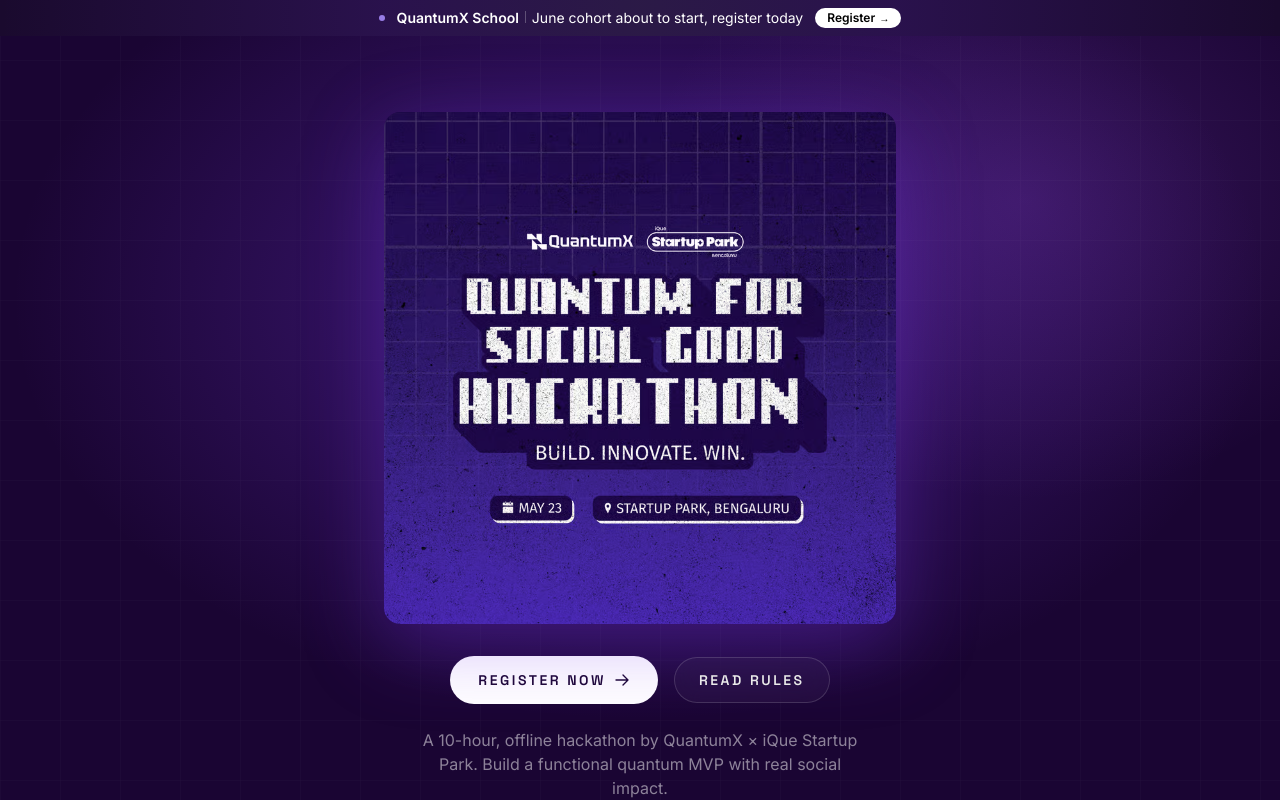
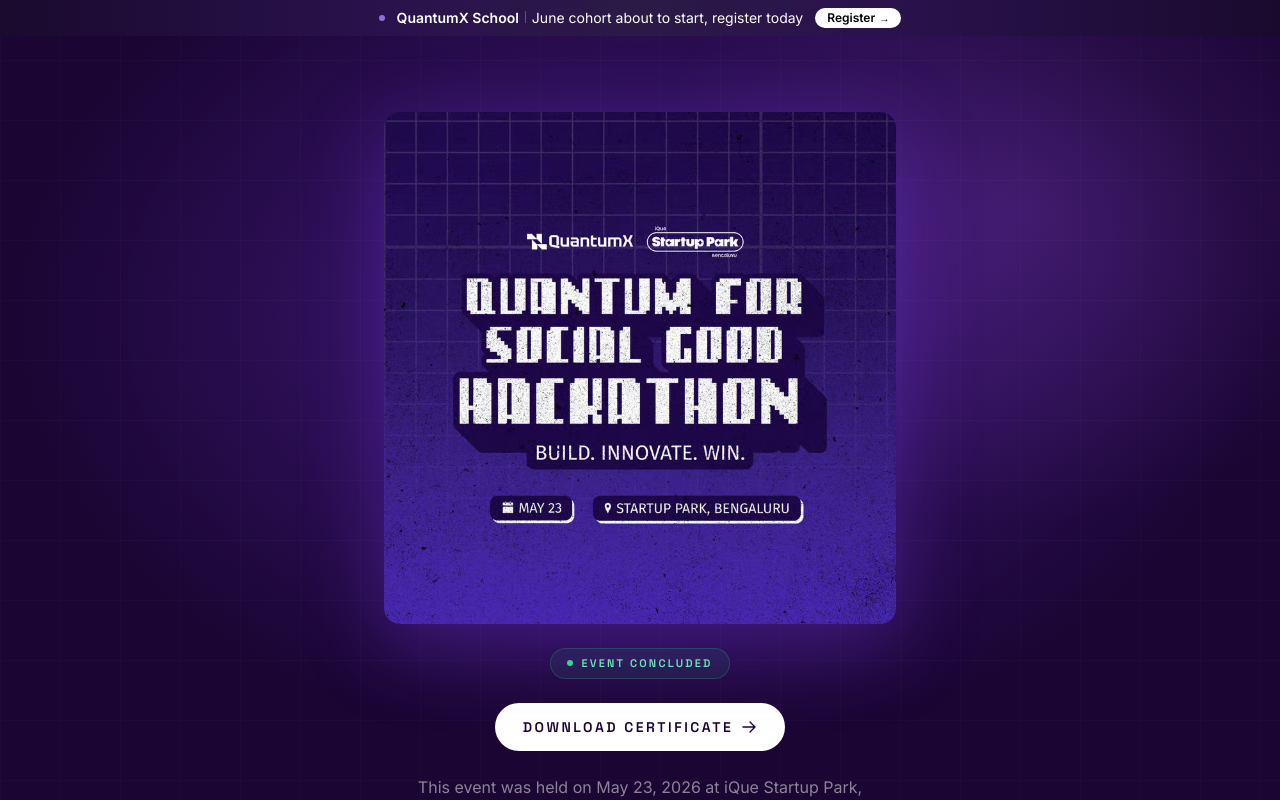
Before and after one commit to appetite-studio-team/quantumx.foundation, a Next.js app: page /qx-hack in a window 1280 px wide. Shown: the top 800 px of the page. Built offline with nearby package versions, Linux system fonts and the light colour scheme.

Commit message:
feat: update qx-hack page - event concluded, certificate download CTA

```diff
--- a/app/qx-hack/QxHackPage.tsx
+++ b/app/qx-hack/QxHackPage.tsx
@@ -270,25 +270,33 @@
           />
         </motion.div>
 
+        {/* Event ended badge */}
+        <motion.div
+          initial={{ opacity: 0, y: 8 }}
+          animate={{ opacity: 1, y: 0 }}
+          transition={{ ...defaultTransition, delay: 0.15 }}
+          className="mt-6 inline-flex items-center gap-2 rounded-full border border-emerald-400/20 bg-emerald-400/[0.08] px-4 py-1.5 backdrop-blur-sm"
+        >
+          <span className="h-1.5 w-1.5 rounded-full bg-emerald-400" />
+          <span className="font-heading text-[11px] font-semibold uppercase tracking-[0.2em] text-emerald-300">
+            Event concluded
+          </span>
+        </motion.div>
+
         {/* CTAs below poster */}
         <motion.div
           initial={{ opacity: 0, y: 16 }}
           animate={{ opacity: 1, y: 0 }}
           transition={{ ...defaultTransition, delay: 0.2 }}
-          className="mt-8 flex flex-wrap items-center justify-center gap-4"
+          className="mt-6 flex flex-wrap items-center justify-center gap-4"
         >
-          <a
-            href={applyUrl}
-            target={applyUrl.startsWith('http') ? '_blank' : undefined}
-            rel={applyUrl.startsWith('http') ? 'noopener noreferrer' : undefined}
+          <Link
+            href="/qx-hack/certificate"
             className="inline-flex items-center gap-2 rounded-full bg-white px-7 py-3.5 font-heading text-sm font-semibold uppercase tracking-[0.18em] text-[#1a0533] transition-all duration-300 hover:bg-white/90 hover:shadow-[0_0_40px_rgba(255,255,255,0.25)]"
             data-magnetic
           >
-            Register now
+            Download certificate
             <ArrowRight className="h-4 w-4" />
-          </a>
-          <Link href="/qx-hack/rules" className={ghostButton}>
-            Read rules
           </Link>
         </motion.div>
 
@@ -299,8 +307,8 @@
           transition={{ ...defaultTransition, delay: 0.3 }}
           className="mx-auto mt-6 max-w-md text-center text-sm leading-relaxed text-white/50 md:text-base"
         >
+          This event was held on May 23, 2026 at iQue Startup Park, Bengaluru.
           A 10-hour, offline hackathon by QuantumX &times; iQue Startup Park.
-          Build a functional quantum MVP with real social impact.
         </motion.p>
       </div>
 
@@ -599,8 +607,6 @@
 }
 
 function FinalCtaSection() {
-  const { applyUrl } = qxHack;
-
   return (
     <section className="relative px-6 py-section md:px-10">
       <div className="mx-auto max-w-6xl">
@@ -622,23 +628,20 @@
           <div className="relative flex flex-col items-start gap-8 md:flex-row md:items-center md:justify-between">
             <div className="max-w-xl">
               <h2 className="font-heading text-clamp-section font-bold uppercase leading-tight tracking-tight-heading text-text-primary">
-                Ready to build?
+                Thank you for participating
               </h2>
               <p className="mt-4 text-base text-gray-secondary md:text-lg">
-                Spots are limited. Register now and we&rsquo;ll send you everything you
-                need before the day.
+                The hackathon has concluded. Download your personalized participation certificate below.
               </p>
             </div>
-            <a
-              href={applyUrl}
-              target={applyUrl.startsWith('http') ? '_blank' : undefined}
-              rel={applyUrl.startsWith('http') ? 'noopener noreferrer' : undefined}
+            <Link
+              href="/qx-hack/certificate"
               className={`${purpleButton} px-7 py-3.5`}
               data-magnetic
             >
-              Register now
+              Download certificate
               <ArrowRight className="h-4 w-4" />
-            </a>
+            </Link>
           </div>
         </motion.div>
 
--- a/participants.json
+++ b/participants.json
@@ -532,7 +532,7 @@
         "email": "ameens.in19@gmail.com"
     },
     {
-        "name": "Ajmal MA",
+        "name": "Ajmal Bin Althaf",
         "email": "ajmal@quantumx.foundation"
     }
 ]
```
